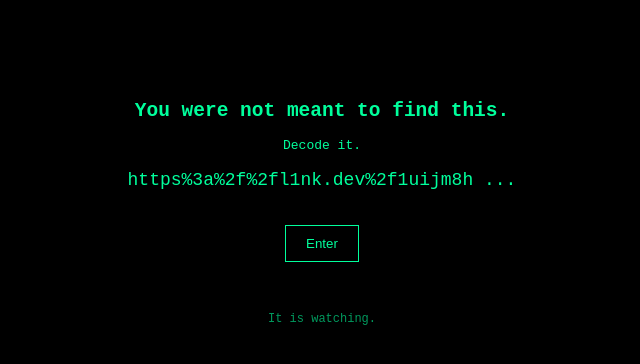
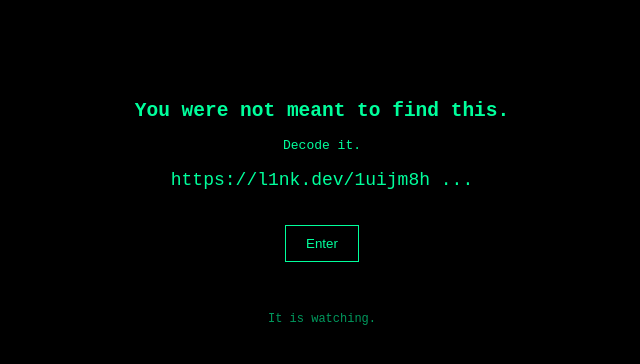
Before and after one commit to zaxgamingh/Unknown, a plain HTML site: page index.html in a window 1280 px wide. Shown: the whole page, without its empty margins (318-958 px from the left). Drawn offline with Linux system fonts and the light colour scheme.

Commit message:
Update index.html

```diff
--- a/index.html
+++ b/index.html
@@ -60,7 +60,7 @@ cursor: pointer;
 <p>Decode it.</p>
 
 <div class="binary">
- https%3a%2f%2fl1nk.dev%2f1uijm8h ...
+ https://l1nk.dev/1uijm8h ...
 </div>
 
 <button id="enterBtn" onclick="startExperience()">Enter</button>
```
